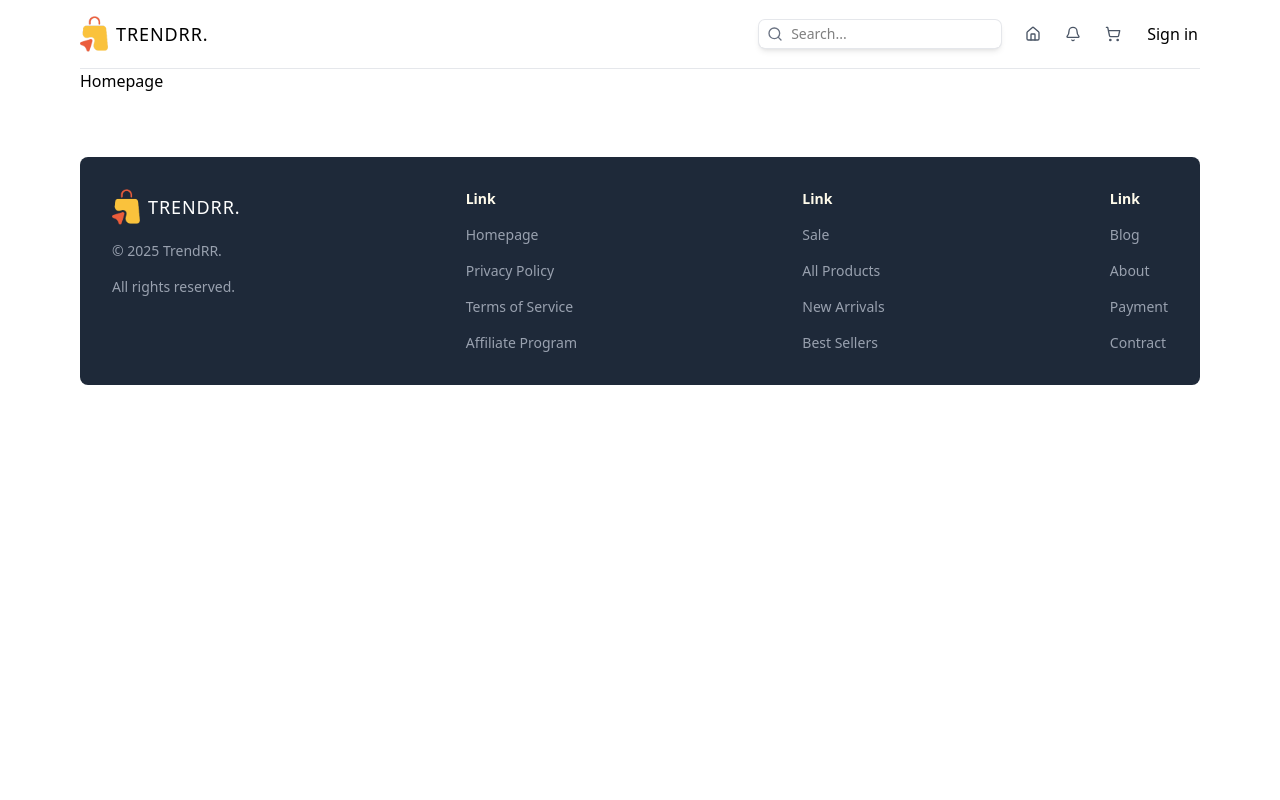
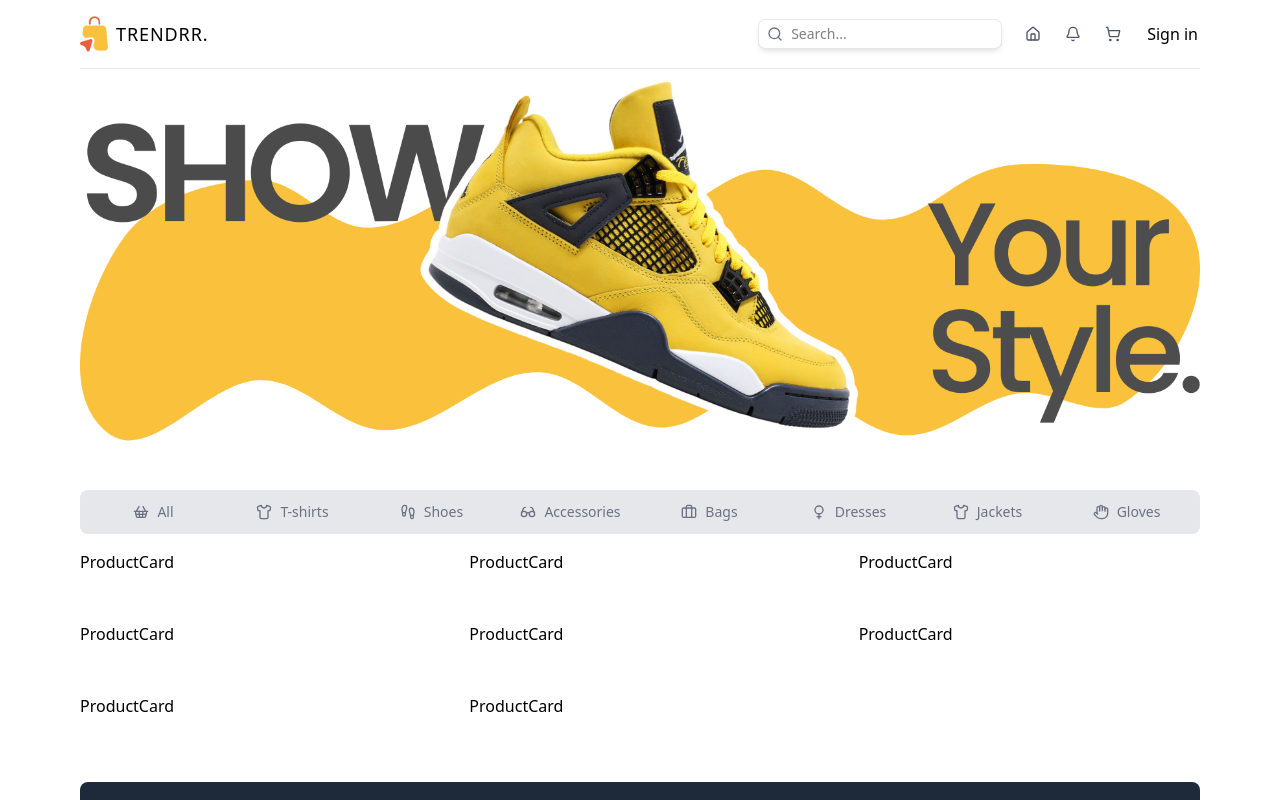
Before and after one commit to RenXusheng233/ecom-ui-rr, a Next.js app in the folder client/: page / in a window 1280 px wide. Shown: the top 800 px of the page. Built offline with nearby package versions, Linux system fonts and the light colour scheme.

Commit message:
feat: Categories

```diff
--- a/client/src/app/page.tsx
+++ b/client/src/app/page.tsx
@@ -1,5 +1,15 @@
+import ProductList from '@/components/ProductList'
+import Image from 'next/image'
+
 const Homepage = () => {
-  return <div className="">Homepage</div>
+  return (
+    <div>
+      <div className="relative aspect-3/1 mb-12">
+        <Image src="/featured.png" alt="Featured Product" fill />
+      </div>
+      <ProductList />
+    </div>
+  )
 }
 
 export default Homepage
--- /dev/null
+++ b/client/src/components/Categories.tsx
@@ -0,0 +1,87 @@
+'use client'
+
+import { ALL, CATEGORY, Category } from '@/types'
+import {
+  Footprints,
+  Glasses,
+  Briefcase,
+  Shirt,
+  ShoppingBasket,
+  Hand,
+  Venus,
+} from 'lucide-react'
+import { usePathname, useRouter, useSearchParams } from 'next/navigation'
+
+const categories: Category[] = [
+  {
+    name: 'All',
+    icon: <ShoppingBasket className="w-4 h-4" />,
+    slug: 'all',
+  },
+  {
+    name: 'T-shirts',
+    icon: <Shirt className="w-4 h-4" />,
+    slug: 't-shirts',
+  },
+  {
+    name: 'Shoes',
+    icon: <Footprints className="w-4 h-4" />,
+    slug: 'shoes',
+  },
+  {
+    name: 'Accessories',
+    icon: <Glasses className="w-4 h-4" />,
+    slug: 'accessories',
+  },
+  {
+    name: 'Bags',
+    icon: <Briefcase className="w-4 h-4" />,
+    slug: 'bags',
+  },
+  {
+    name: 'Dresses',
+    icon: <Venus className="w-4 h-4" />,
+    slug: 'dresses',
+  },
+  {
+    name: 'Jackets',
+    icon: <Shirt className="w-4 h-4" />,
+    slug: 'jackets',
+  },
+  {
+    name: 'Gloves',
+    icon: <Hand className="w-4 h-4" />,
+    slug: 'gloves',
+  },
+]
+
+const Categories = () => {
+  const searchParams = useSearchParams()
+  const selectedCategory = searchParams.get(CATEGORY)
+  const router = useRouter()
+  const pathname = usePathname()
+
+  const handleClick = (val: string | null) => {
+    const params = new URLSearchParams(searchParams)
+    params.set(CATEGORY, val || ALL)
+    router.push(`${pathname}?${params.toString()}`, { scroll: false })
+  }
+
+  return (
+    <div className="grid grid-cols-2 md:grid-cols-4 xl:grid-cols-8 gap-2 bg-gray-200 p-2 mb-4 text-sm rounded-lg">
+      {categories.map(({ name, icon, slug }) => (
+        <div
+          className={`flex items-center justify-center gap-2 cursor-pointer px-2 py-1 rounded-md
+                      ${slug === selectedCategory ? 'bg-white' : 'text-gray-500'}`}
+          key={name}
+          onClick={() => handleClick(slug)}
+        >
+          {icon}
+          {name}
+        </div>
+      ))}
+    </div>
+  )
+}
+
+export default Categories
--- /dev/null
+++ b/client/src/components/ProductCard.tsx
@@ -0,0 +1,9 @@
+'use client'
+
+import { ProductType } from '@/types'
+
+const ProductCard = ({ product }: { product: ProductType }) => {
+  return <div className="">ProductCard</div>
+}
+
+export default ProductCard
--- /dev/null
+++ b/client/src/components/ProductList.tsx
@@ -0,0 +1,130 @@
+import { ProductType } from '@/types'
+import Categories from './Categories'
+import ProductCard from './ProductCard'
+
+// NOTE: TEMPORARY
+const products: ProductType[] = [
+  {
+    id: 1,
+    name: 'Adidas CoreFit T-Shirt',
+    shortDescription:
+      'Lorem ipsum dolor sit amet consect adipisicing elit lorem ipsum dolor sit.',
+    description:
+      'Lorem ipsum dolor sit amet consect adipisicing elit lorem ipsum dolor sit. Lorem ipsum dolor sit amet consect adipisicing elit lorem ipsum dolor sit. Lorem ipsum dolor sit amet consect adipisicing elit lorem ipsum dolor sit.',
+    price: 39.9,
+    sizes: ['s', 'm', 'l', 'xl', 'xxl'],
+    colors: ['gray', 'purple', 'green'],
+    images: {
+      gray: '/products/1g.png',
+      purple: '/products/1p.png',
+      green: '/products/1gr.png',
+    },
+  },
+  {
+    id: 2,
+    name: 'Puma Ultra Warm Zip',
+    shortDescription:
+      'Lorem ipsum dolor sit amet consect adipisicing elit lorem ipsum dolor sit.',
+    description:
+      'Lorem ipsum dolor sit amet consect adipisicing elit lorem ipsum dolor sit. Lorem ipsum dolor sit amet consect adipisicing elit lorem ipsum dolor sit. Lorem ipsum dolor sit amet consect adipisicing elit lorem ipsum dolor sit.',
+    price: 59.9,
+    sizes: ['s', 'm', 'l', 'xl'],
+    colors: ['gray', 'green'],
+    images: { gray: '/products/2g.png', green: '/products/2gr.png' },
+  },
+  {
+    id: 3,
+    name: 'Nike Air Essentials Pullover',
+    shortDescription:
+      'Lorem ipsum dolor sit amet consect adipisicing elit lorem ipsum dolor sit.',
+    description:
+      'Lorem ipsum dolor sit amet consect adipisicing elit lorem ipsum dolor sit. Lorem ipsum dolor sit amet consect adipisicing elit lorem ipsum dolor sit. Lorem ipsum dolor sit amet consect adipisicing elit lorem ipsum dolor sit.',
+    price: 69.9,
+    sizes: ['s', 'm', 'l'],
+    colors: ['green', 'blue', 'black'],
+    images: {
+      green: '/products/3gr.png',
+      blue: '/products/3b.png',
+      black: '/products/3bl.png',
+    },
+  },
+  {
+    id: 4,
+    name: 'Nike Dri Flex T-Shirt',
+    shortDescription:
+      'Lorem ipsum dolor sit amet consect adipisicing elit lorem ipsum dolor sit.',
+    description:
+      'Lorem ipsum dolor sit amet consect adipisicing elit lorem ipsum dolor sit. Lorem ipsum dolor sit amet consect adipisicing elit lorem ipsum dolor sit. Lorem ipsum dolor sit amet consect adipisicing elit lorem ipsum dolor sit.',
+    price: 29.9,
+    sizes: ['s', 'm', 'l'],
+    colors: ['white', 'pink'],
+    images: { white: '/products/4w.png', pink: '/products/4p.png' },
+  },
+  {
+    id: 5,
+    name: 'Under Armour StormFleece',
+    shortDescription:
+      'Lorem ipsum dolor sit amet consect adipisicing elit lorem ipsum dolor sit.',
+    description:
+      'Lorem ipsum dolor sit amet consect adipisicing elit lorem ipsum dolor sit. Lorem ipsum dolor sit amet consect adipisicing elit lorem ipsum dolor sit. Lorem ipsum dolor sit amet consect adipisicing elit lorem ipsum dolor sit.',
+    price: 49.9,
+    sizes: ['s', 'm', 'l'],
+    colors: ['red', 'orange', 'black'],
+    images: {
+      red: '/products/5r.png',
+      orange: '/products/5o.png',
+      black: '/products/5bl.png',
+    },
+  },
+  {
+    id: 6,
+    name: 'Nike Air Max 270',
+    shortDescription:
+      'Lorem ipsum dolor sit amet consect adipisicing elit lorem ipsum dolor sit.',
+    description:
+      'Lorem ipsum dolor sit amet consect adipisicing elit lorem ipsum dolor sit. Lorem ipsum dolor sit amet consect adipisicing elit lorem ipsum dolor sit. Lorem ipsum dolor sit amet consect adipisicing elit lorem ipsum dolor sit.',
+    price: 59.9,
+    sizes: ['40', '42', '43', '44'],
+    colors: ['gray', 'white'],
+    images: { gray: '/products/6g.png', white: '/products/6w.png' },
+  },
+  {
+    id: 7,
+    name: 'Nike Ultraboost Pulse ',
+    shortDescription:
+      'Lorem ipsum dolor sit amet consect adipisicing elit lorem ipsum dolor sit.',
+    description:
+      'Lorem ipsum dolor sit amet consect adipisicing elit lorem ipsum dolor sit. Lorem ipsum dolor sit amet consect adipisicing elit lorem ipsum dolor sit. Lorem ipsum dolor sit amet consect adipisicing elit lorem ipsum dolor sit.',
+    price: 69.9,
+    sizes: ['40', '42', '43'],
+    colors: ['gray', 'pink'],
+    images: { gray: '/products/7g.png', pink: '/products/7p.png' },
+  },
+  {
+    id: 8,
+    name: 'Levi’s Classic Denim',
+    shortDescription:
+      'Lorem ipsum dolor sit amet consect adipisicing elit lorem ipsum dolor sit.',
+    description:
+      'Lorem ipsum dolor sit amet consect adipisicing elit lorem ipsum dolor sit. Lorem ipsum dolor sit amet consect adipisicing elit lorem ipsum dolor sit. Lorem ipsum dolor sit amet consect adipisicing elit lorem ipsum dolor sit.',
+    price: 59.9,
+    sizes: ['s', 'm', 'l'],
+    colors: ['blue', 'green'],
+    images: { blue: '/products/8b.png', green: '/products/8gr.png' },
+  },
+]
+
+const ProductList = () => {
+  return (
+    <div className="w-full">
+      <Categories />
+      <div className="grid grid-cols-1 sm:grid-cols-2 xl:grid-cols-3 2xl:grid-cols-4 gap-12">
+        {products.map((product) => (
+          <ProductCard key={product.id} product={product} />
+        ))}
+      </div>
+    </div>
+  )
+}
+
+export default ProductList
--- /dev/null
+++ b/client/src/types.ts
@@ -0,0 +1,21 @@
+import { ReactElement } from 'react'
+
+export const ALL = 'all'
+export const CATEGORY = 'category'
+
+export type ProductType = {
+  id: number | string
+  name: string
+  shortDescription: string
+  description: string
+  price: number
+  sizes: string[]
+  colors: string[]
+  images: Record<string, string>
+}
+
+export type Category = {
+  name: string
+  icon: ReactElement
+  slug: string
+}
```
